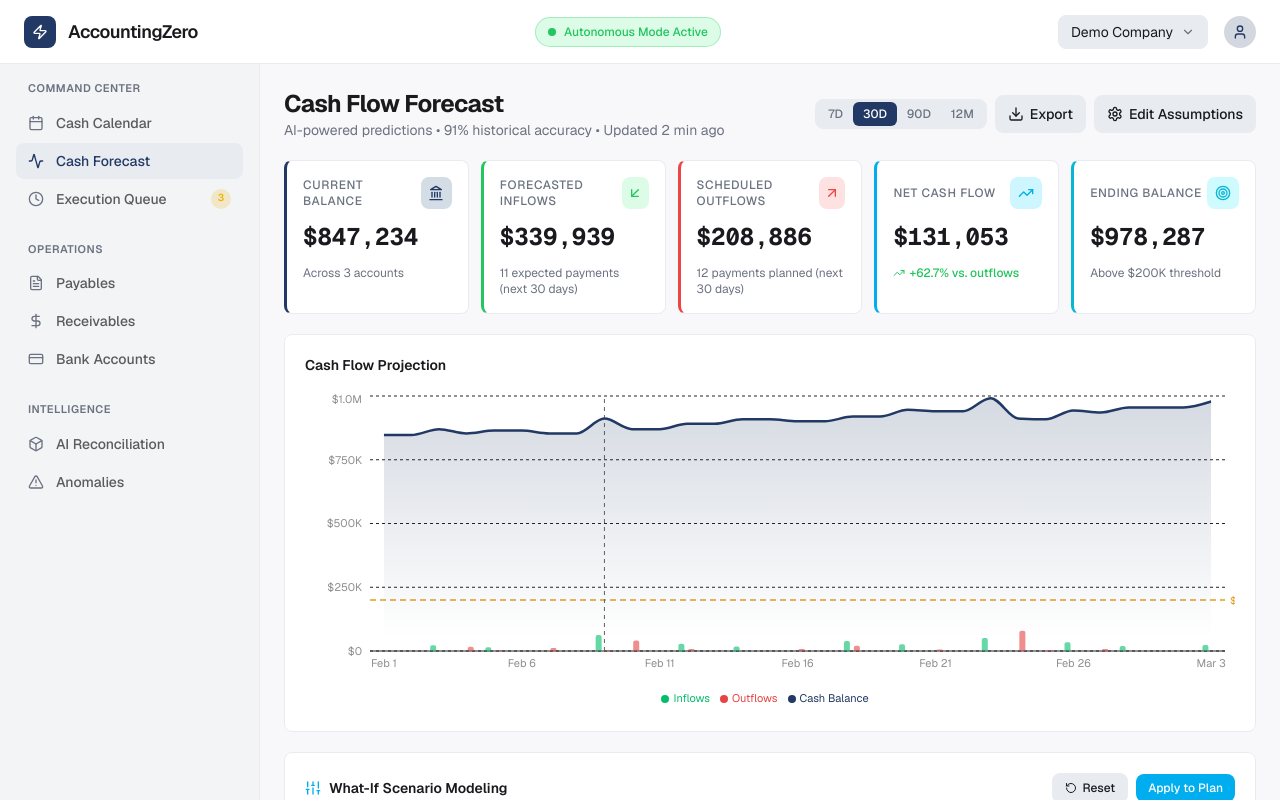
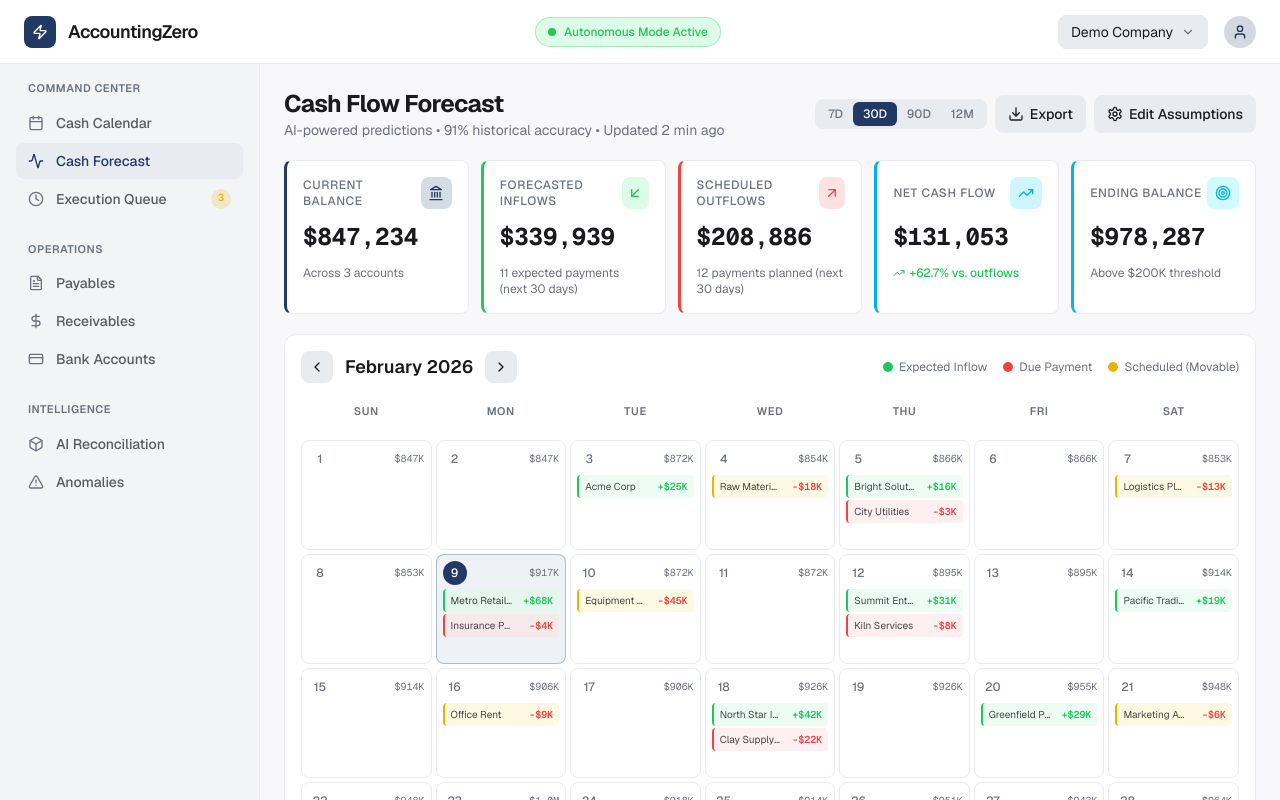
Before and after one commit to stellarone/v0-financial-decision-maker, a Next.js app: page /cash-forecast in a window 1280 px wide. Built offline with nearby package versions, Linux system fonts and the light colour scheme.

Commit message:
feat: add CashCalendar component to forecast page
Import CashCalendar and display it above ForecastChart with consistent styling.

```diff
--- a/app/cash-forecast/page.tsx
+++ b/app/cash-forecast/page.tsx
@@ -17,6 +17,8 @@ import { ForecastChart } from "@/components/forecast/forecast-chart"
 import { ScenarioSliders } from "@/components/forecast/scenario-sliders"
 import { InflowsTable } from "@/components/forecast/inflows-table"
 import { InsightsPanel } from "@/components/forecast/insights-panel"
+import { CashCalendar } from "@/components/calendar/cash-calendar"
+import { mockCalendarItems } from "@/lib/mock-data/calendar-items"
 import {
   getFilteredForecast,
   getWeeklyBreakdown,
@@ -148,6 +150,14 @@ export default function CashForecastPage() {
         />
       </div>
 
+      {/* Cash Calendar */}
+      <div className="rounded-xl border border-border bg-card p-4">
+        <CashCalendar
+          initialItems={mockCalendarItems}
+          initialBalance={CURRENT_BALANCE}
+        />
+      </div>
+
       {/* Main Chart */}
       <ForecastChart
         data={data}
```
